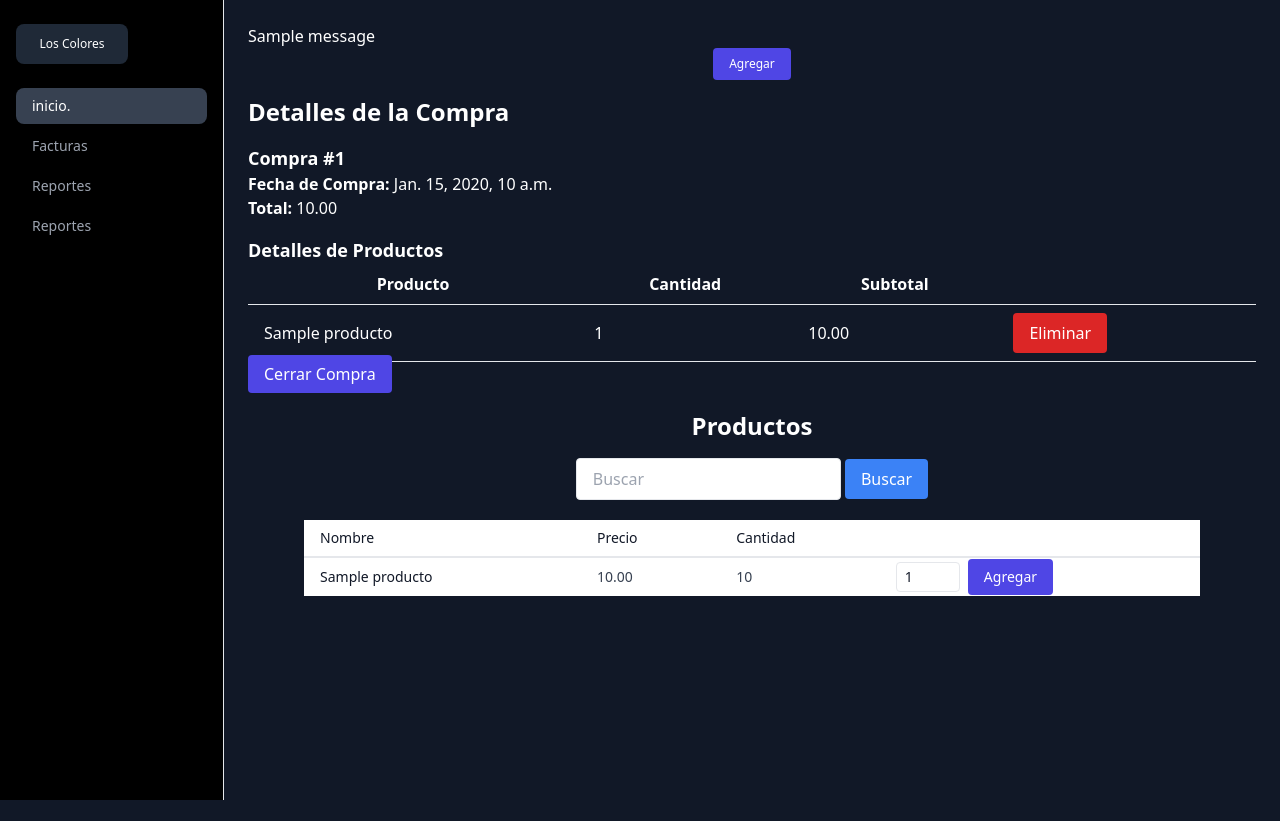
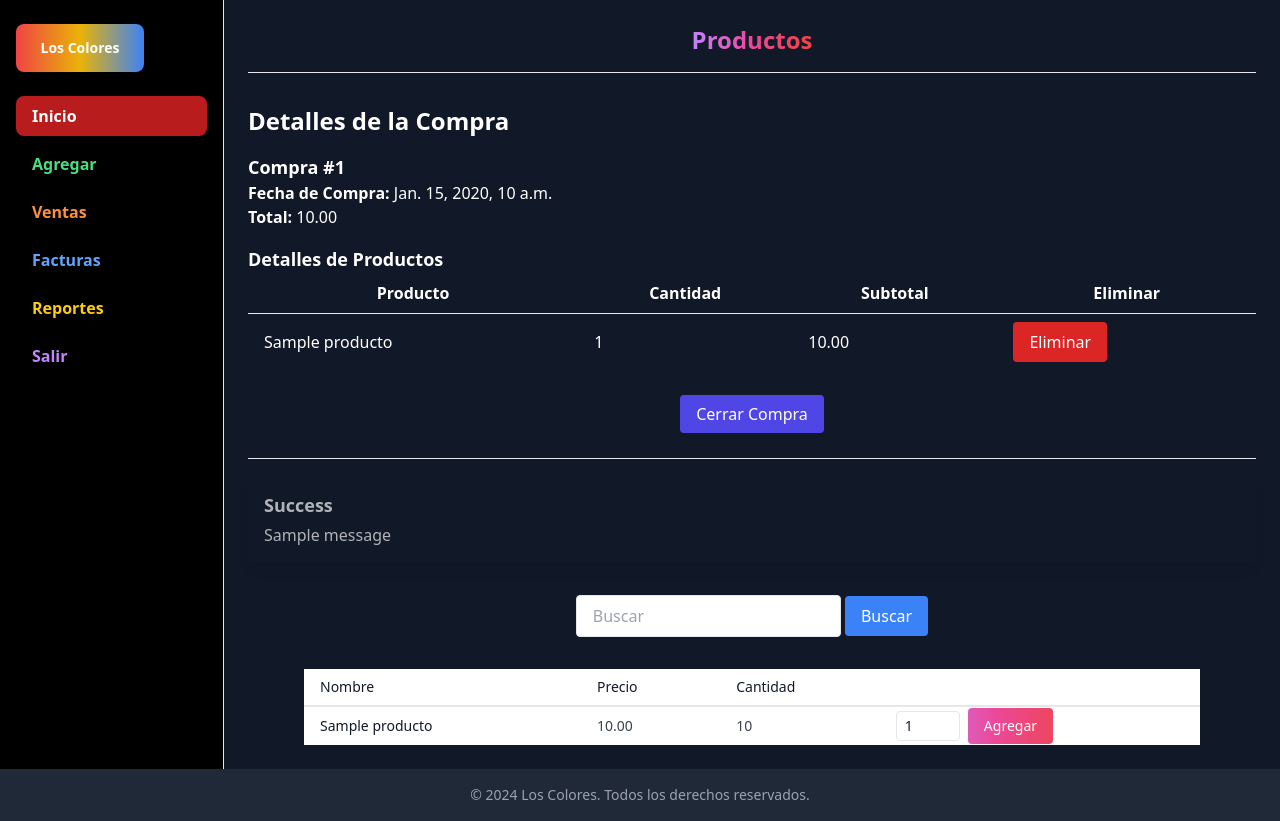
Before and after one commit to xXJuanDavidXx/Sistema-de-compra-venta-e-inventario, a Django app: page / in a window 1280 px wide. Before the commit the page ends 800 px from the top, so only its background shows below. Run offline with Django 5.2, Linux system fonts and the light colour scheme; a user stored in the database is signed in; tables that the repository leaves empty hold one stand-in row (values such as "Sample post"); one stand-in notice (Sample message) is shown; some libraries are stand-ins or nearby versions.

Commit message:
Mejorada la parte visual de la pagina y la navegación.

```diff
--- a/app/templates/listaProductos.html
+++ b/app/templates/listaProductos.html
@@ -4,38 +4,52 @@
 {% load crispy_forms_tags %}
 
 
+<h1 class="text-center text-2xl font-bold mb-4 animate-rainbow">
+  <span class="bg-clip-text text-transparent bg-gradient-to-r from-purple-400 via-pink-500 to-red-500">
+    Productos
+  </span>
+</h1>
+
+<style>
+  @keyframes rainbow {
+    0%, 100% {
+      background-position: 0% 50%;
+    }
+    50% {
+      background-position: 100% 50%;
+    }
+  }
+  .animate-rainbow {
+    animation: rainbow 5s ease infinite;
+  }
+  .animate-gradient {
+    animation: rainbow 3s ease infinite;
+    background-size: 200% 200%;
+  }
+</style>
+<hr>
+<!--Incluir el archivo de compra.html que es el carrito de compras arriba de la tabla de productos-->
+    {% include 'compra.html' %}
+
+<hr>
 <!--Mensaje de alerta en caso de que se haya agregado un producto al carrito o no se tengan existencias-->
 {% if messages %}
-<div class="messages">
+<div class="messages mt-4 mb-4">
     {% for message in messages %}
-    <div class="alert alert-{{ message.tags }}">{{ message }}</div>
+    <div class="bg-gradient-to-r from-{{ message.tags }}-400 to-{{ message.tags }}-600 text-white p-4 mb-2 rounded shadow-lg animate-pulse" role="alert">
+        <p class="font-bold text-lg">{{ message.tags|title }}</p>
+        <p class="mt-1">{{ message }}</p>
+    </div>
     {% endfor %}
 </div>
 {% endif %}
 
 
-<div>
-
-    <div class="flex justify-center mb-4">
-      <a href="{% url 'agregar' %}" class="inline-block rounded bg-indigo-600 px-4 py-2 text-xs font-medium text-white hover:bg-indigo-700">
-        Agregar
-      </a>
-    </div>
-</div>
-
-
-<!--Incluir el archivo de compra.html que es el carrito de compras arriba de la tabla de productos-->
-    {% include 'compra.html' %}
-
-
-
   <!-- Contenido principal (tabla de productos) -->
-  <div class="flex-1 px-6 py-6">
-    <h1 class="text-center text-2xl font-bold mb-4">Productos</h1>
 
       <!-- Barra de busqueda. -->
       <center>
-        <div class="search-bar mb-5">
+        <div class="search-bar my-8">
           <form action="{% url 'buscar_producto' %}" method="get">
             <input type="text" name="q" class="px-4 py-2 text-gray-700 border rounded" placeholder="Buscar">
             <button type="submit" class="bg-blue-500 text-white px-4 py-2 rounded">Buscar</button>
@@ -76,13 +90,12 @@
                          oninput="this.value = Math.min(this.value, {{ producto.stock }})"
                          onkeypress="return event.charCode >= 48 && event.charCode <= 57">
                   <button type="submit"
-                          class="bg-indigo-600 text-white px-4 py-2 rounded hover:bg-indigo-700"
+                          class="{% if producto.stock < 1 %}bg-gradient-to-r from-red-500 to-red-700{% else %}bg-gradient-to-r from-purple-400 via-pink-500 to-red-500{% endif %} text-white px-4 py-2 rounded hover:opacity-90 animate-gradient"
                           {% if producto.stock < 1 %}disabled{% endif %}>
                       {% if producto.stock < 1 %}Agotado{% else %}Agregar{% endif %}
-                  </button> <!--Implementar cambiar de color el boton si hay existencias o no-->
-                </form>
-              </td>
-            </tr>
+                  </button>
+              </form>
+            </td>
             {% empty %}
             <tr>
               <td colspan="4" class="whitespace-nowrap px-4 py-2 text-center text-gray-700">No hay productos disponibles.</td>
--- a/app/views.py
+++ b/app/views.py
@@ -61,6 +61,11 @@ class AgregarProducto(generic.FormView):
 
         return super().form_valid(form)
 
+    def get_context_data(self, **kwargs):
+        context = super().get_context_data(**kwargs)
+        context['actual'] = 'agregar'
+        return context
+
 
 
 class ListarProductos(generic.ListView):
@@ -85,6 +90,7 @@ class ListarProductos(generic.ListView):
         except Compra.DoesNotExist: #Si no existe la compra del usuario, se guarda None en el contexto.
             context['compra'] = None
             context['detalles'] = None
+        context['actual'] = 'lista'
         return context
 
 
@@ -92,4 +98,15 @@ class ListarProductos(generic.ListView):
 def buscar_producto(request):
     query = request.GET.get('q')
     productos = Producto.objects.filter(nombre__icontains=query)
-    return render(request, 'resultados.html', {'productos': productos, 'query': query})
+    context = {
+        'productos': productos,
+        'query': query,
+    }
+    try:#Pruebo a obtener la compra del usuario
+        context['compra'] = Compra.objects.get(usuario=request.user, estado=True) #Se obtiene la compra del usuario y se guarda en el contexto con el nombre de compra.
+        context['detalles'] = DetalleProducto.objects.filter(compra=context['compra']) #Se obtienen los detalles de la compra y se guardan en el contexto con el nombre de detalles.
+    except Compra.DoesNotExist: #Si no existe la compra del usuario, se guarda None en el contexto.
+        context['compra'] = None
+        context['detalles'] = None
+
+    return render(request, 'resultados.html', context)
--- a/compra/templates/compra.html
+++ b/compra/templates/compra.html
@@ -1,6 +1,5 @@
-
 <!--Carrito de compras-->
-<div class="container">
+<div class="container mx-auto my-8">
     <h1 class="text-2xl font-bold mb-4">Detalles de la Compra</h1>
     <!--Mostrar el id de la compra, la fecha de compra, el total de la compra-->
     <h2 class="text-lg font-semibold">Compra #{{ compra.id }}</h2>
@@ -15,6 +14,7 @@
                 <th class="px-4 py-2">Producto</th>
                 <th class="px-4 py-2">Cantidad</th>
                 <th class="px-4 py-2">Subtotal</th>
+                <th class="px-4 py-2">Eliminar</th>
             </tr>
         </thead>
         <tbody>
@@ -33,12 +33,15 @@
             </tr>
             {% empty %}
             <tr>
-                <td colspan="3" class="px-4 py-2 text-center">No hay productos en esta compra.</td>
+                <td colspan="4" class="px-4 py-2 text-center">*No hay productos en esta compra.</td>
             </tr>
             {% endfor %}
         </tbody>
     </table>
 </div>
-<hr>
-<!--Boton para cerrar la compra-->
-<a href="{% url 'venta' %}" class="bg-indigo-600 text-white px-4 py-2 rounded hover:bg-indigo-700">Cerrar Compra</a>
+
+<div class="container mx-auto my-8">
+    <div class="text-center">
+        <a href="{% url 'venta' %}" class="bg-indigo-600 text-white px-4 py-2 rounded hover:bg-indigo-700">Cerrar Compra</a>
+    </div>
+</div>
--- a/templates/base.html
+++ b/templates/base.html
@@ -5,40 +5,50 @@
   <meta name="viewport" content="width=device-width, initial-scale=1.0">
   <script src="https://cdn.tailwindcss.com"></script>
 </head>
-<body class="bg-gray-900 text-white">
-  <div class="flex h-screen">
+<body class="bg-gray-900 text-white min-h-screen flex flex-col">
+  <div class="flex flex-1">
     <nav class="flex flex-col justify-between border-e bg-black w-56">
       <div class="px-4 py-6">
-        <span class="grid h-10 w-28 place-content-center rounded-lg bg-gray-800 text-xs">
+        <span class="grid h-12 w-32 place-content-center rounded-lg bg-gradient-to-r from-red-500 via-yellow-500 to-blue-500 text-sm font-extrabold text-white">
           Los Colores
         </span>
 
-        <ul class="mt-6 space-y-1">
+        <ul class="mt-6 space-y-2">
           <li>
-            <a href="#" class="block rounded-lg bg-gray-700 px-4 py-2 text-sm font-medium">
-              inicio.
+            <a href="{% url 'lista' %}" class="block rounded-lg {% if actual == 'lista' %}bg-red-700{% else %}text-red-400 hover:bg-red-700{% endif %} px-4 py-2 text-base font-extrabold">
+              Inicio
             </a>
           </li>
 
           <li>
-            <a href="#" class="block rounded-lg px-4 py-2 text-sm font-medium text-gray-400 hover:bg-gray-700">
+            <a href="{% url 'agregar' %}" class="block rounded-lg {% if actual == 'agregar' %}bg-green-700{% else %}text-green-400 hover:bg-green-700{% endif %} px-4 py-2 text-base font-extrabold">
+              Agregar
+            </a>
+          </li>
+
+          <li>
+            <a href="#" class="block rounded-lg px-4 py-2 text-base font-extrabold text-orange-400 hover:bg-orange-700">
+              Ventas
+            </a>
+          </li>
+
+          <li>
+            <a href="#" class="block rounded-lg px-4 py-2 text-base font-extrabold text-blue-400 hover:bg-blue-700">
               Facturas
             </a>
           </li>
 
           <li>
-            <a href="#" class="block rounded-lg px-4 py-2 text-sm font-medium text-gray-400 hover:bg-gray-700">
-                Reportes
+            <a href="#" class="block rounded-lg px-4 py-2 text-base font-extrabold text-yellow-400 hover:bg-yellow-700">
+              Reportes
             </a>
           </li>
 
           <li>
-            <a href="#" class="block rounded-lg px-4 py-2 text-sm font-medium text-gray-400 hover:bg-gray-700">
-                Reportes
+            <a href="#" class="block rounded-lg px-4 py-2 text-base font-extrabold text-purple-400 hover:bg-purple-700">
+             Salir
             </a>
           </li>
-
-
         </ul>
       </div>
     </nav>
@@ -49,5 +59,11 @@
       {% endblock %}
     </main>
   </div>
+
+  <footer class="bg-gray-800 text-center py-4">
+    <p class="text-gray-400 text-sm">
+      © 2024 Los Colores. Todos los derechos reservados.
+    </p>
+  </footer>
 </body>
 </html>
```
Also changed, not shown: app/templates/agregar.html (+30 -5 lines), app/templates/resultados.html (+30 -7 lines).
